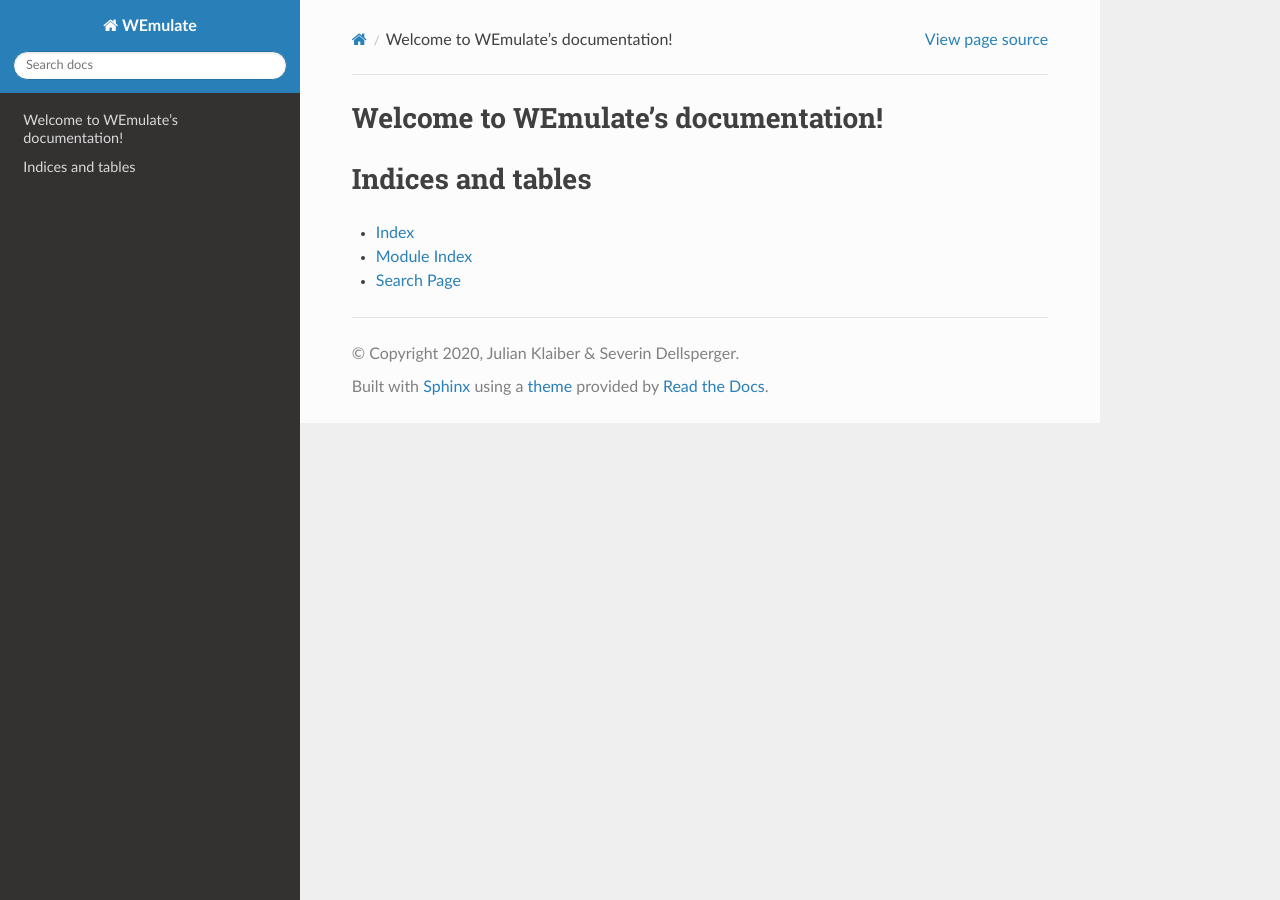
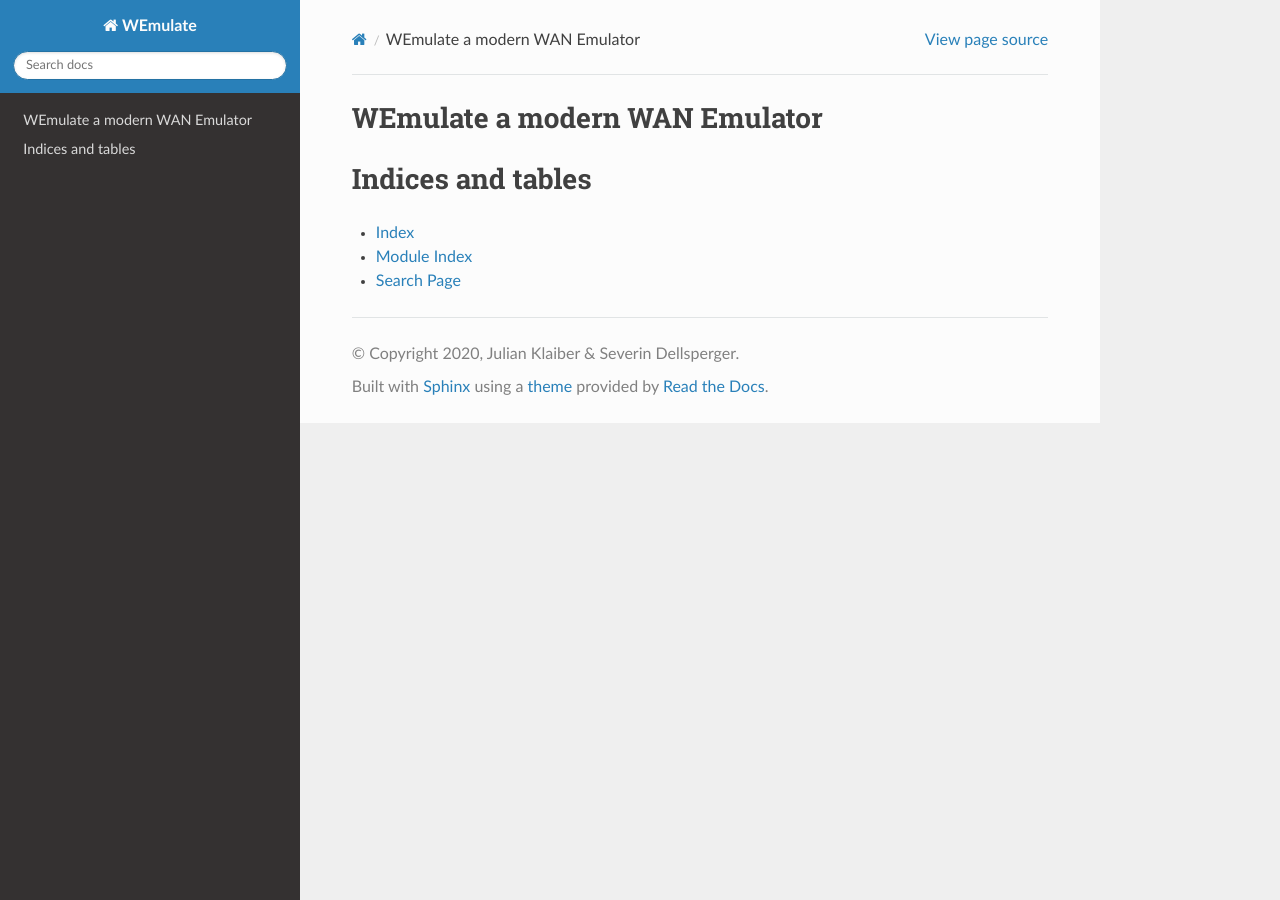
Before and after one commit to wemulate/wemulate-doc, a Sphinx documentation site: the page built from docs/index.rst, in a window 1280 px wide. Built offline with Sphinx 7.4.7 and the Read the Docs theme 2.0.0, drawn with Linux system fonts in a browser that asks for light colours.

Commit message:
Update Documentation Structure

```diff
--- a/docs/index.rst
+++ b/docs/index.rst
@@ -3,7 +3,7 @@
    You can adapt this file completely to your liking, but it should at least
    contain the root `toctree` directive.
 
-Welcome to WEmulate's documentation!
+WEmulate a modern WAN Emulator
 ====================================
 
 .. toctree::
```
Also changed, not shown: docs/deployment/index.md (added, +1 -0 lines), docs/documentation/index.md (added, +1 -0 lines), docs/hardware/index.md (added, +1 -0 lines).
